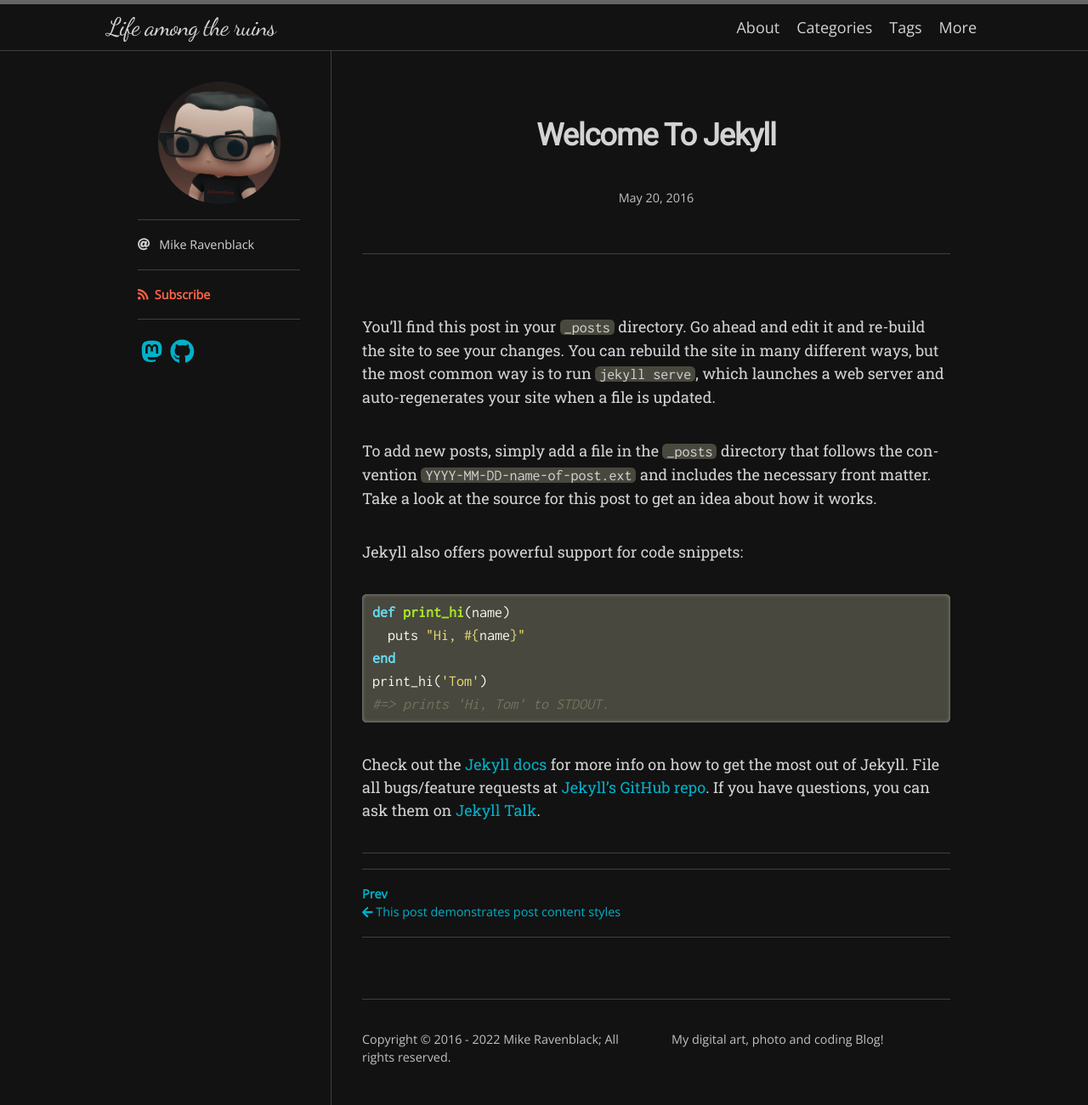
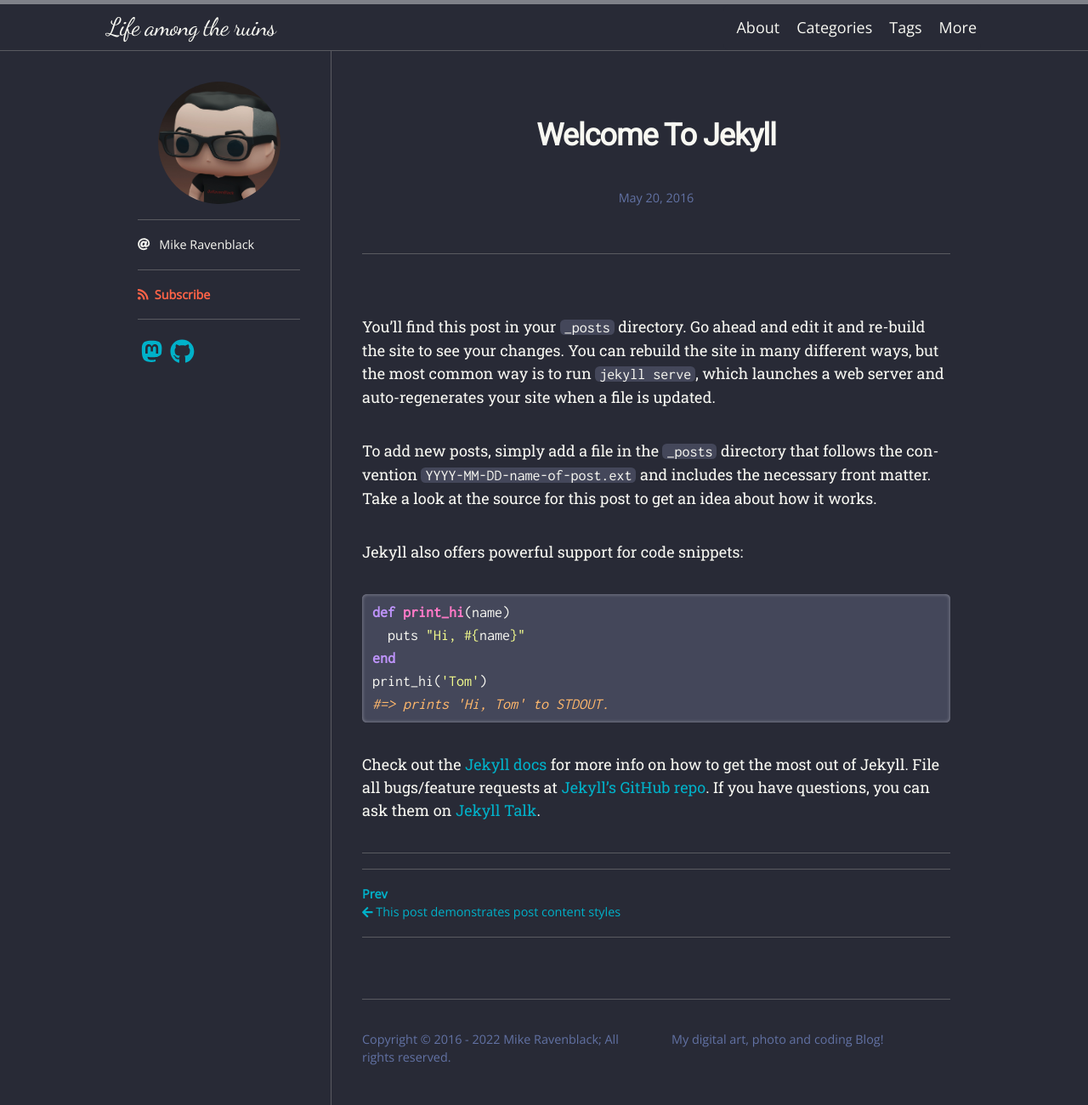
Before and after one commit to 0xRavenBlack/0xRavenBlack.github.io, a Jekyll site: the page built from _posts/2016-05-20-welcome-to-jekyll.md, in a window 1280 px wide. Shown: the whole page at 85% size. Built offline with Jekyll 4.4.1, drawn with Linux system fonts in a browser that asks for light colours; nearby versions of some CDN libraries; some web fonts are replaced.

Commit message:
change theme colors

```diff
--- a/_sass/hamilton/skins/midnight.scss
+++ b/_sass/hamilton/skins/midnight.scss
@@ -1,7 +1,7 @@
-$text-color:            lightgrey !default;
-$text-color-light:      silver !default;
-$background-color:      #121212 !default;
-$code-background-color: #49483e !default;
+$text-color:            #f8f8f2 !default;
+$text-color-light:      #6272a4 !default;
+$background-color:      #282a36 !default;
+$code-background-color: #44475a !default;
 
 $border-color:          mix($text-color, $background-color, 30%) !default;
 $border-color-light:    darken($border-color, 5%) !default;
@@ -26,28 +26,28 @@
 .highlight table td { padding: 5px; }
 .highlight table pre { margin: 0; }
 .highlight .c, .highlight .ch, .highlight .cd, .highlight .cpf {
-  color: #75715e;
+  color: #ffb86c;
   font-style: italic;
 }
 .highlight .cm {
-  color: #75715e;
+  color: #ffb86c;
   font-style: italic;
 }
 .highlight .c1 {
-  color: #75715e;
+  color: #ffb86c;
   font-style: italic;
 }
 .highlight .cp {
-  color: #75715e;
+  color: #ffb86c;
   font-weight: bold;
 }
 .highlight .cs {
-  color: #75715e;
+  color: #ffb86c;
   font-weight: bold;
   font-style: italic;
 }
 .highlight .err {
-  color: #960050;
+  color: #ff5555;
   background-color: #1e0010;
 }
 .highlight .gi {
@@ -63,137 +63,137 @@
   font-style: italic;
 }
 .highlight .gr {
-  color: #aa0000;
+  color: #ff5555;
 }
 .highlight .gt {
-  color: #aa0000;
+  color: #ff5555;
 }
 .highlight .gh {
-  color: #999999;
+  color: #ffb86c;
 }
 .highlight .go {
-  color: #888888;
+  color: #ffb86c;
 }
 .highlight .gp {
-  color: #555555;
+  color: #ffb86c;
 }
 .highlight .gs {
   font-weight: bold;
 }
 .highlight .gu {
-  color: #aaaaaa;
+  color: #ffb86c;
 }
 .highlight .k, .highlight .kv {
-  color: #66d9ef;
+  color: #bd93f9;
   font-weight: bold;
 }
 .highlight .kc {
-  color: #66d9ef;
+  color: #bd93f9;
   font-weight: bold;
 }
 .highlight .kd {
-  color: #66d9ef;
+  color: #bd93f9;
   font-weight: bold;
 }
 .highlight .kp {
-  color: #66d9ef;
+  color: #bd93f9;
   font-weight: bold;
 }
 .highlight .kr {
-  color: #66d9ef;
+  color: #bd93f9;
   font-weight: bold;
 }
 .highlight .kt {
-  color: #66d9ef;
+  color: #bd93f9;
   font-weight: bold;
 }
 .highlight .kn {
-  color: #f92672;
+  color: #ff5555;
   font-weight: bold;
 }
 .highlight .ow {
-  color: #f92672;
+  color: #ff5555;
   font-weight: bold;
 }
 .highlight .o {
-  color: #f92672;
+  color: #ff5555;
   font-weight: bold;
 }
 .highlight .mf {
-  color: #ae81ff;
+  color: #50fa7b;
 }
 .highlight .mh {
-  color: #ae81ff;
+  color: #50fa7b;
 }
 .highlight .il {
-  color: #ae81ff;
+  color: #50fa7b;
 }
 .highlight .mi {
-  color: #ae81ff;
+  color: #50fa7b;
 }
 .highlight .mo {
-  color: #ae81ff;
+  color: #50fa7b;
 }
 .highlight .m, .highlight .mb, .highlight .mx {
-  color: #ae81ff;
+  color: #50fa7b;
 }
 .highlight .se {
-  color: #ae81ff;
+  color: #50fa7b;
 }
 .highlight .sb {
-  color: #e6db74;
+  color: #f1fa8c;
 }
 .highlight .sc {
-  color: #e6db74;
+  color: #f1fa8c;
 }
 .highlight .sd {
-  color: #e6db74;
+  color: #f1fa8c;
 }
 .highlight .s2 {
-  color: #e6db74;
+  color: #f1fa8c;
 }
 .highlight .sh {
-  color: #e6db74;
+  color: #f1fa8c;
 }
 .highlight .si {
-  color: #e6db74;
+  color: #f1fa8c;
 }
 .highlight .sx {
-  color: #e6db74;
+  color: #f1fa8c;
 }
 .highlight .sr {
-  color: #e6db74;
+  color: #f1fa8c;
 }
 .highlight .s1 {
-  color: #e6db74;
+  color: #f1fa8c;
 }
 .highlight .ss {
-  color: #e6db74;
+  color: #f1fa8c;
 }
 .highlight .s, .highlight .sa, .highlight .dl {
-  color: #e6db74;
+  color: #f1fa8c;
 }
 .highlight .na {
-  color: #a6e22e;
+  color: #ff79c6;
 }
 .highlight .nc {
-  color: #a6e22e;
+  color: #ff79c6;
   font-weight: bold;
 }
 .highlight .nd {
-  color: #a6e22e;
+  color: #ff79c6;
   font-weight: bold;
 }
 .highlight .ne {
-  color: #a6e22e;
+  color: #ff79c6;
   font-weight: bold;
 }
 .highlight .nf, .highlight .fm {
-  color: #a6e22e;
+  color: #ff79c6;
   font-weight: bold;
 }
 .highlight .no {
-  color: #66d9ef;
+  color: #bd93f9;
 }
 .highlight .bp {
   color: #f8f8f2;
@@ -227,7 +227,7 @@
   font-weight: bold;
 }
 .highlight .nt {
-  color: #f92672;
+  color: #ff5555;
 }
 .highlight {
   color: #f8f8f2;
```
